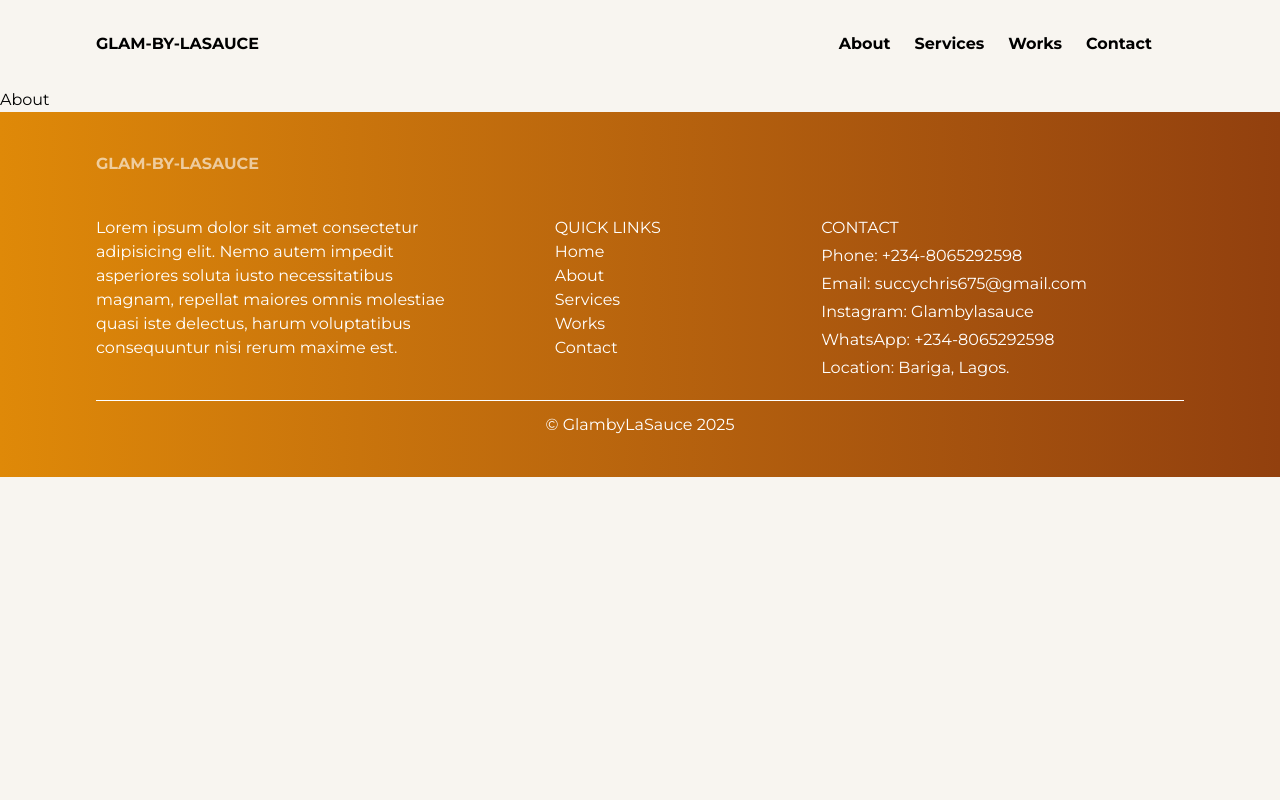
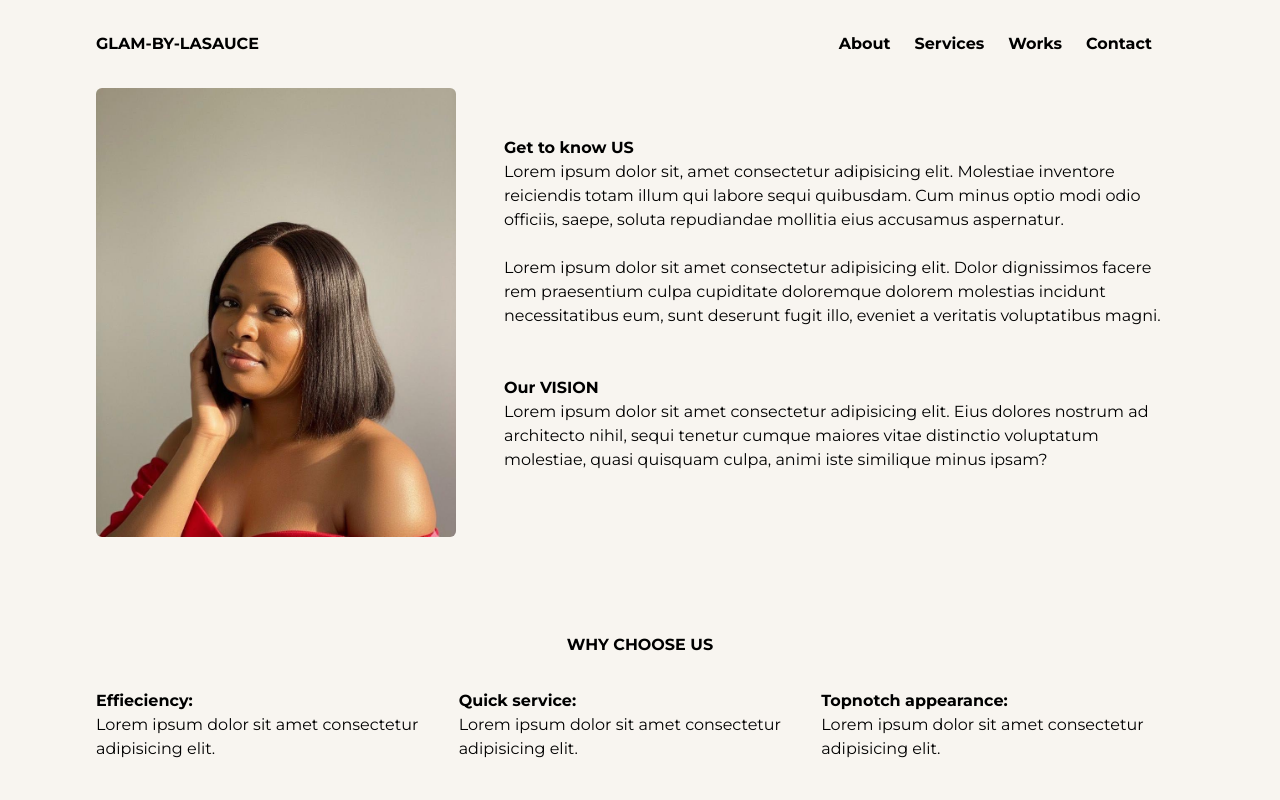
Before and after one commit to ernestkris6/GlamByLaSauce, a React (Vite) app: page /about in a window 1280 px wide. Shown: the top 800 px of the page. Built offline with nearby package versions, Linux system fonts and the light colour scheme; a web font is replaced by a local one.

Commit message:
about page

```diff
--- a/src/Pages/About.jsx
+++ b/src/Pages/About.jsx
@@ -1,7 +1,49 @@
 import React from 'react'
+import succy from '../assets/succy.jpg'
 
 export default function About() {
   return (
-    <div>About</div>
+    <div className='px-6 md:px-10 lg:px-24'>
+      <div className='text-center mb-8 md:hidden'>
+        <h1>ABOUT <strong>US</strong></h1>
+      </div>
+
+     <div className='flex flex-col md:flex-row gap-12 mb-12'>
+          <img className='w-full md:max-w-[360px] rounded-md' src={succy} alt="" />
+            <div className='items-center justify-center md:mt-12'>
+              <h1 className='font-bold'>Get to know US</h1>
+            <p>Lorem ipsum dolor sit, amet consectetur adipisicing elit. Molestiae inventore reiciendis totam illum qui labore sequi quibusdam. Cum minus optio modi odio officiis, saepe, soluta repudiandae mollitia eius accusamus aspernatur.</p> <br />
+
+            <p>Lorem ipsum dolor sit amet consectetur adipisicing elit. Dolor dignissimos facere rem praesentium culpa cupiditate doloremque dolorem molestias incidunt necessitatibus eum, sunt deserunt fugit illo, eveniet a veritatis voluptatibus magni.</p>
+
+            <div className='mt-6 md:mt-12'>
+              <h2 className='text-start font-bold'>Our VISION</h2>
+
+            <p>Lorem ipsum dolor sit amet consectetur adipisicing elit. Eius dolores nostrum ad architecto nihil, sequi tenetur cumque maiores vitae distinctio voluptatum molestiae, quasi quisquam culpa, animi iste similique minus ipsam?</p>
+            </div>
+          </div>
+     </div>
+
+
+      <div className='pt-12 mb-12'>
+        <h2 className='font-bold pb-0 text-center'>WHY CHOOSE US</h2>
+        <div className='flex flex-col md:grid md:grid-cols-[1fr_1fr_1fr]'>
+        <div className='py-8'>
+          <p className='font-bold'>Effieciency:</p>
+        <p>Lorem ipsum dolor sit amet consectetur adipisicing elit. </p>
+        </div>
+
+        <div className='py-8'>
+          <p className='font-bold'>Quick service:</p>
+        <p>Lorem ipsum dolor sit amet consectetur adipisicing elit. </p>
+        </div>
+
+        <div className='py-8'>
+          <p className='font-bold'>Topnotch appearance:</p>
+        <p>Lorem ipsum dolor sit amet consectetur adipisicing elit. </p>
+        </div>
+        </div>
+      </div>
+    </div>
   )
 }
```
